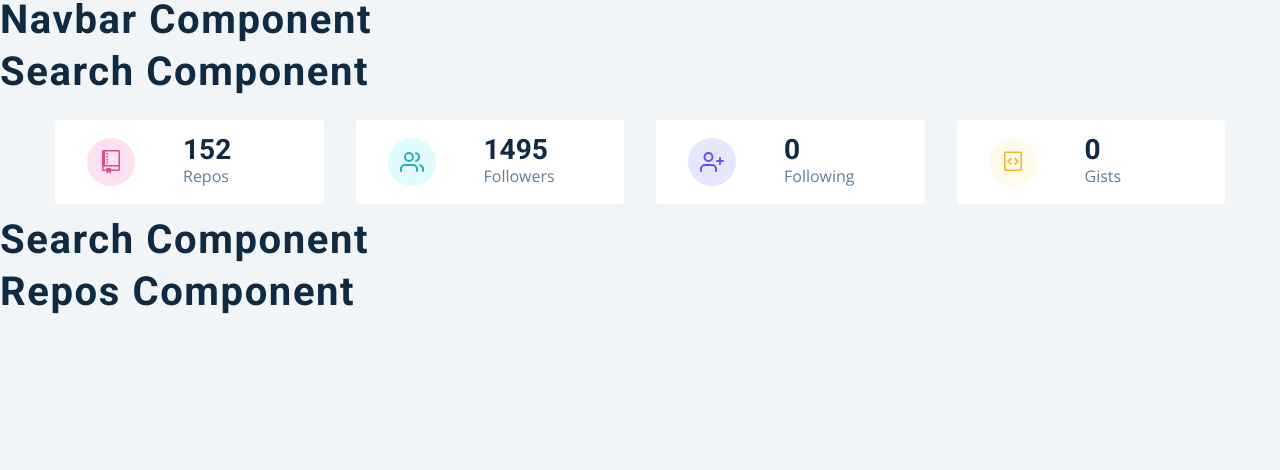
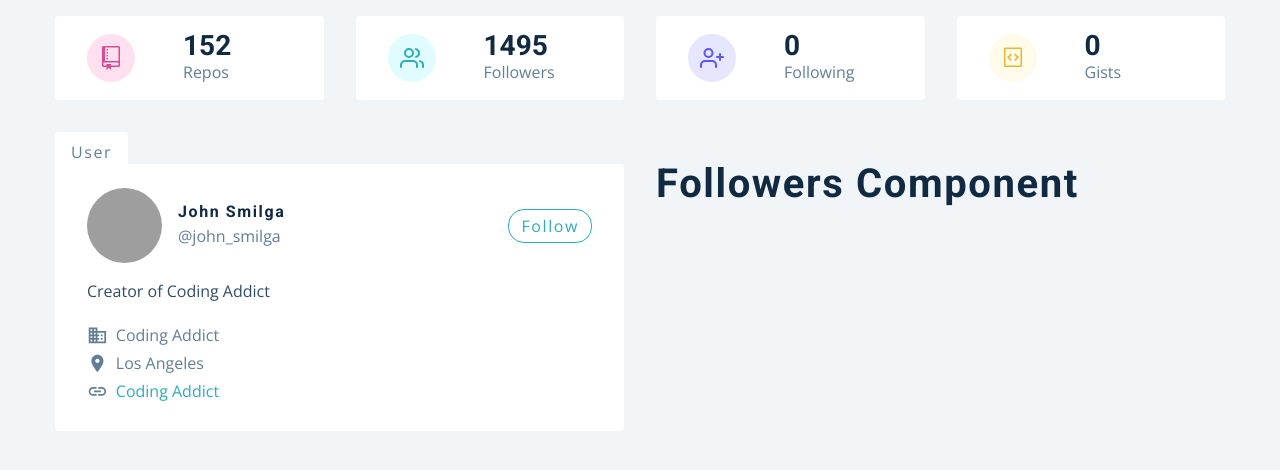
Before and after one commit to KateChantha/github-user-metrics-box, a React (Create React App) app: page / in a window 1280 px wide. Shown: the top 470 px of the page. Built offline with nearby package versions, Linux system fonts and the light colour scheme; grey boxes are pictures that could not be loaded.

Commit message:
display user detials in Card

```diff
--- a/src/components/Card.js
+++ b/src/components/Card.js
@@ -3,7 +3,36 @@ import { GithubContext } from '../context/context';
 import styled from 'styled-components';
 import { MdBusiness, MdLocationOn, MdLink } from 'react-icons/md';
 const Card = () => {
-  return <h2>card component</h2>;
+  const { githubUser }= React.useContext(GithubContext);
+  const {
+    avatar_url,
+    html_url,
+    name,
+    company,
+    blog,
+    bio,
+    location,
+    twitter_username,
+  } = githubUser;
+
+  return (
+    <Wrapper>
+      <header>
+        <img src={avatar_url} alt={name} />
+        <div>
+          <h4>{name}</h4>
+          <p>@{twitter_username || 'no_twitter'}</p>
+        </div>
+        <a href={html_url} target='_blank' rel='noreferrer'>follow</a>
+      </header>
+      <p className='bio'>{bio}</p>
+      <div className="links">
+        <p><MdBusiness/>{company || 'unknown'}</p>
+        <p><MdLocationOn/>{location || 'unknown'}</p>
+        {blog && <a href={`https://${blog}`} target='_blank' rel='noreferrer'><MdLink/>{company}</a>}
+      </div>
+    </Wrapper>
+    );
 };
 const Wrapper = styled.article`
   background: var(--clr-white);
--- a/src/components/User.js
+++ b/src/components/User.js
@@ -3,7 +3,14 @@ import styled from 'styled-components';
 import Card from './Card';
 import Followers from './Followers';
 const User = () => {
-  return <h2>search component</h2>;
+  return (
+    <section className='section'>
+      <Wrapper className='section-center'>
+        <Card></Card>
+        <Followers></Followers>
+      </Wrapper>
+    </section>
+  );
 };
 
 const Wrapper = styled.div`
--- a/src/pages/Dashboard.js
+++ b/src/pages/Dashboard.js
@@ -5,11 +5,11 @@ import { GithubContext } from '../context/context';
 const Dashboard = () => {
   return (
     <main>
-      <Navbar></Navbar>
-      <Search />
+      {/* <Navbar></Navbar> */}
+      {/* <Search /> */}
       <Info />
       <User />
-      <Repos />
+      {/* <Repos /> */}
     </main>
   );
 };
```
